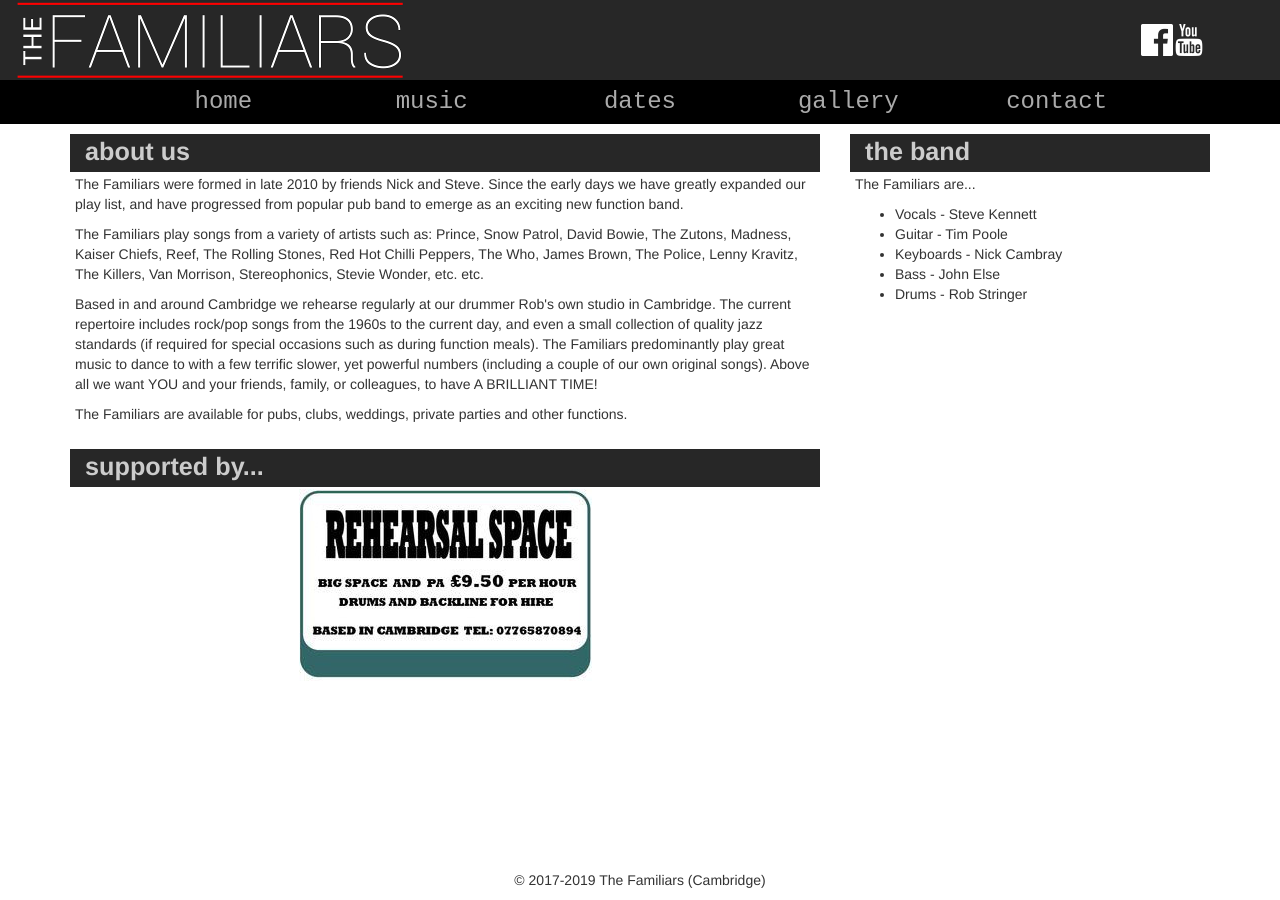
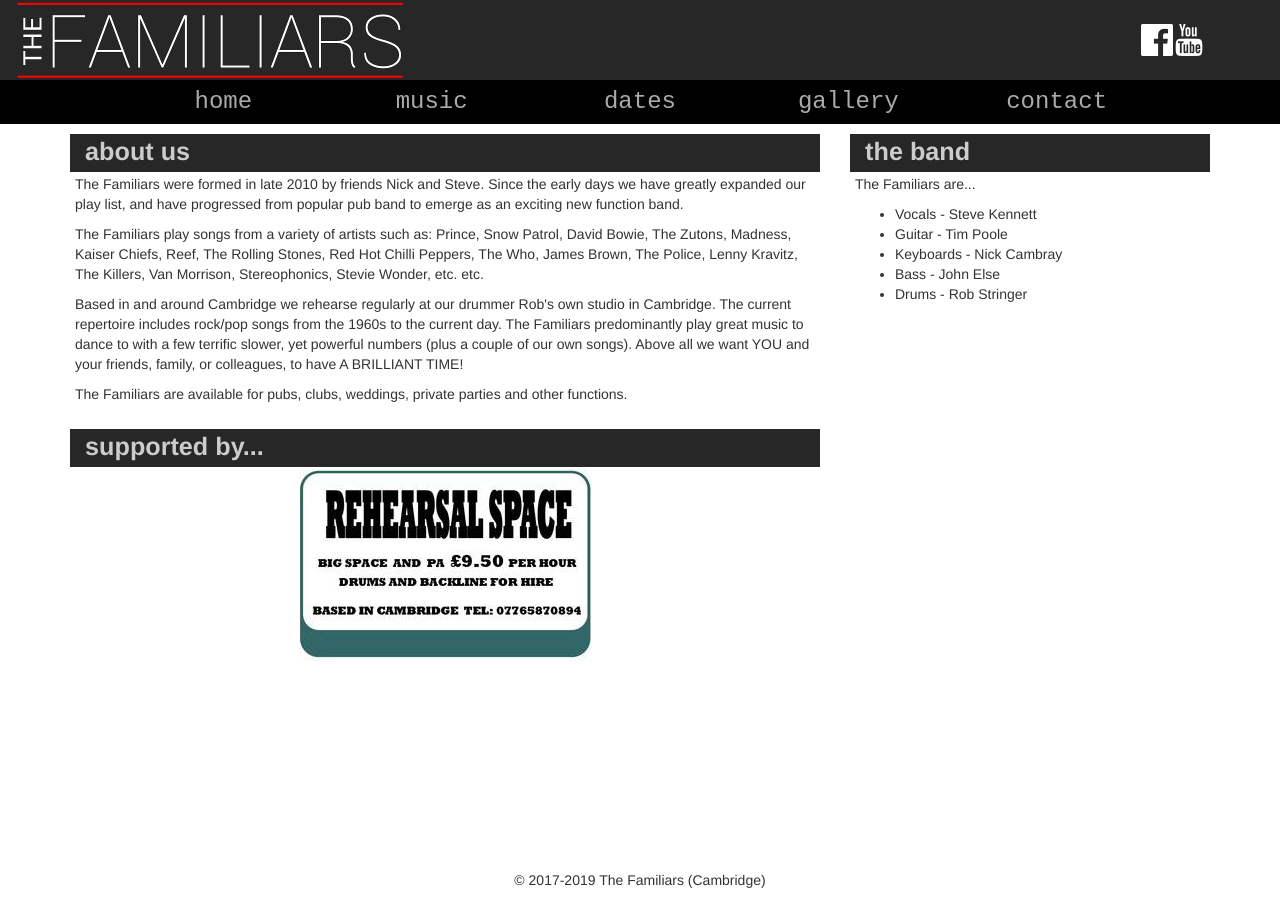
Before and after one commit to familiars-uk/familiars-uk.github.io, a Jekyll site: the page built from index.html, in a window 1280 px wide. Built offline with Jekyll 4.4.1, drawn with Linux system fonts in a browser that asks for light colours.

Commit message:
Update "About Us" text

```diff
--- a/index.html
+++ b/index.html
@@ -23,15 +23,12 @@ css:
 
                         <p>Based in and around Cambridge we rehearse regularly
                         at our drummer Rob's own studio in Cambridge. The
-                        current repertoire includes rock/pop songs from the 1960s
-                        to the current day, and even a small collection of
-                        quality jazz standards (if required for special
-                        occasions such as during function meals).
-                        The Familiars predominantly play great music to
-                        dance to with a few terrific slower, yet powerful
-                        numbers (including a couple of our own original
-                        songs).  Above all we want YOU and your friends,
-                        family, or colleagues, to have A BRILLIANT TIME!</p>
+                        current repertoire includes rock/pop songs from the
+                        1960s to the current day. The Familiars predominantly
+                        play great music to dance to with a few terrific slower,
+                        yet powerful numbers (plus a couple of our own songs).
+                        Above all we want YOU and your friends, family, or
+                        colleagues, to have A BRILLIANT TIME!</p>
 
                         <p>The Familiars are available for pubs, clubs,
                         weddings, private parties and other functions.</p>
```
